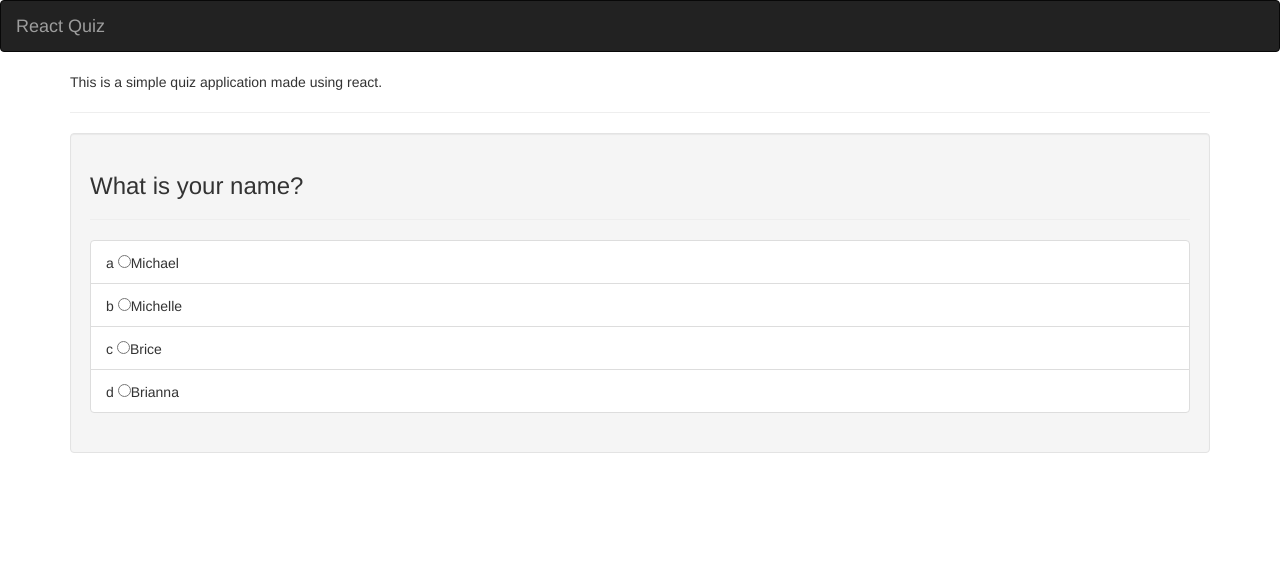
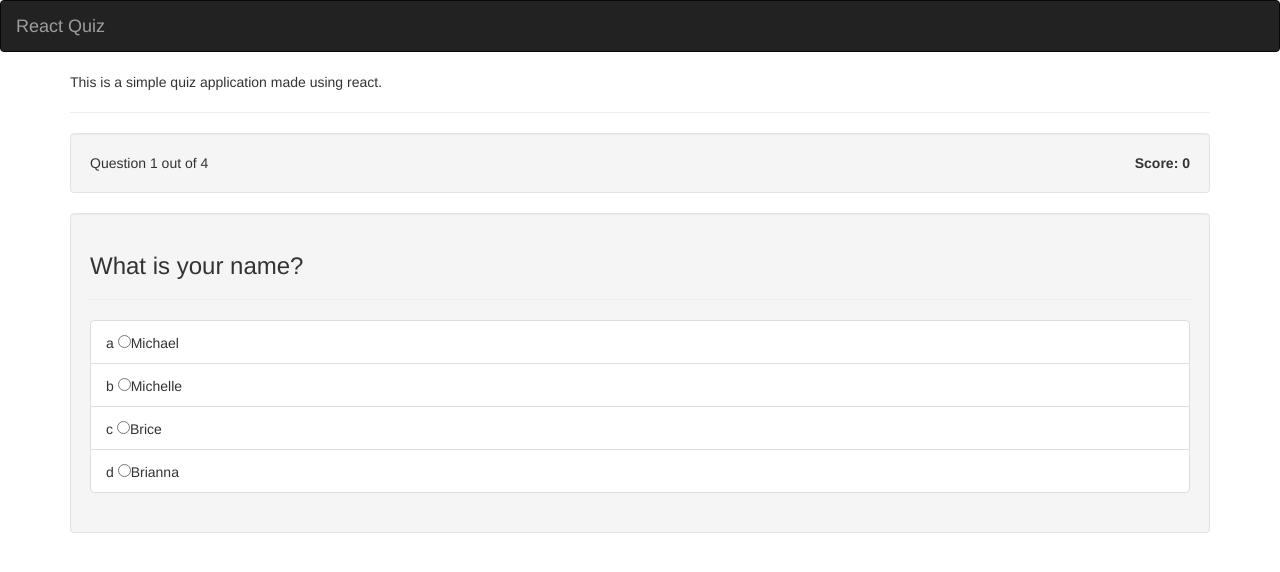
Before and after one commit to Arthur236/react-quiz, a React (Create React App) app: page / in a window 1280 px wide. Shown: the top 572 px of the page. Built offline with nearby package versions, Linux system fonts and the light colour scheme.

Commit message:
Add score box

```diff
--- a/src/components/App.jsx
+++ b/src/components/App.jsx
@@ -4,6 +4,7 @@ import PropTypes from 'prop-types';
 import $ from 'jquery';
 import logo from '../logo.svg';
 import QuestionList from './quiz/QuestionList.jsx';
+import ScoreBox from './quiz/ScoreBox.jsx';
 
 class App extends Component {
 	constructor(props) {
@@ -119,6 +120,7 @@ class App extends Component {
 	render() {
 		return (
 			<div>
+				<ScoreBox {...this.state} />
 				<QuestionList {...this.state} setCurrent={this.setCurrent.bind(this)} setScore={this.setScore.bind(this)} />
 			</div>
 		);
--- a/src/components/quiz/ScoreBox.jsx
+++ b/src/components/quiz/ScoreBox.jsx
@@ -0,0 +1,16 @@
+import React, { Component } from 'react';
+import ReactDOM from 'react-dom';
+import PropTypes from 'prop-types';
+import $ from 'jquery';
+
+class ScoreBox extends Component {
+	render() {
+		return (
+			<div className="well">
+				Question {this.props.current} out of {this.props.questions.length} <span className="pull-right"><strong>Score: {this.props.score}</strong></span>
+			</div>
+		);
+	}
+}
+
+export default ScoreBox;
```
